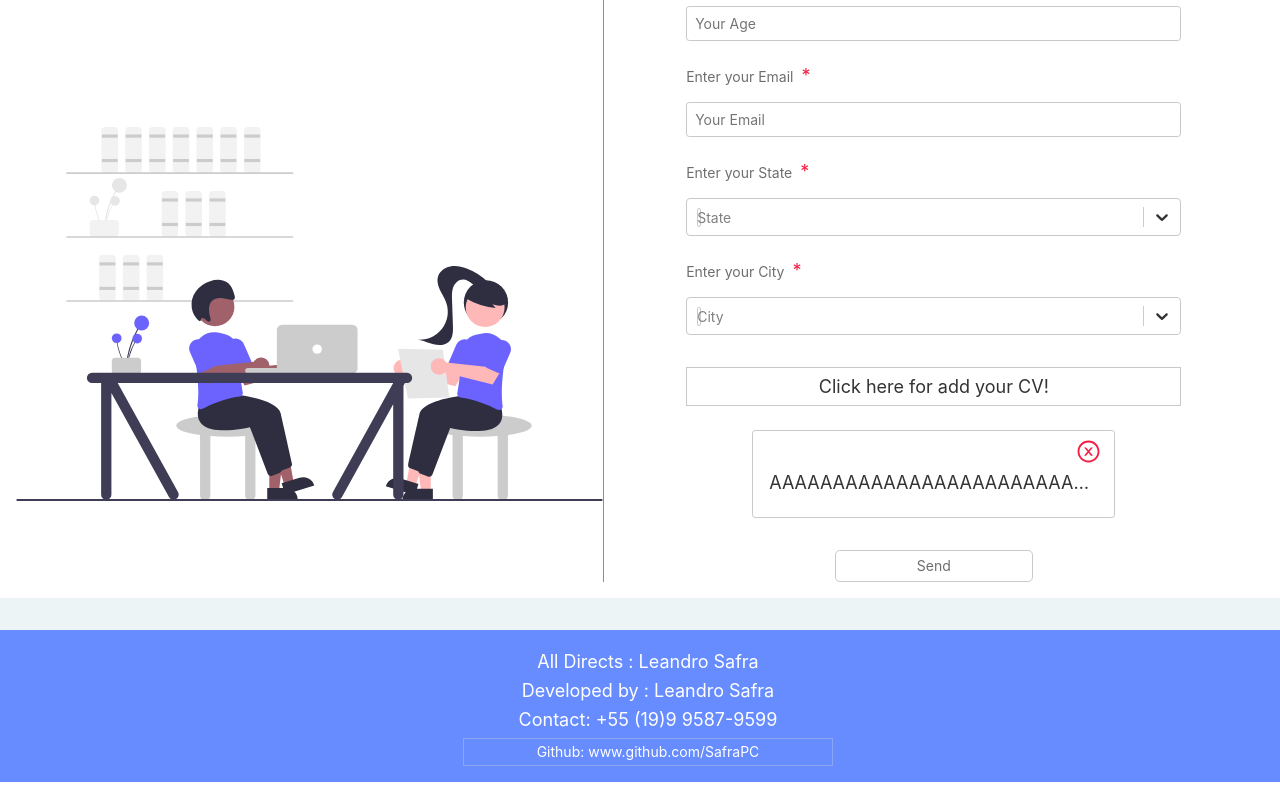
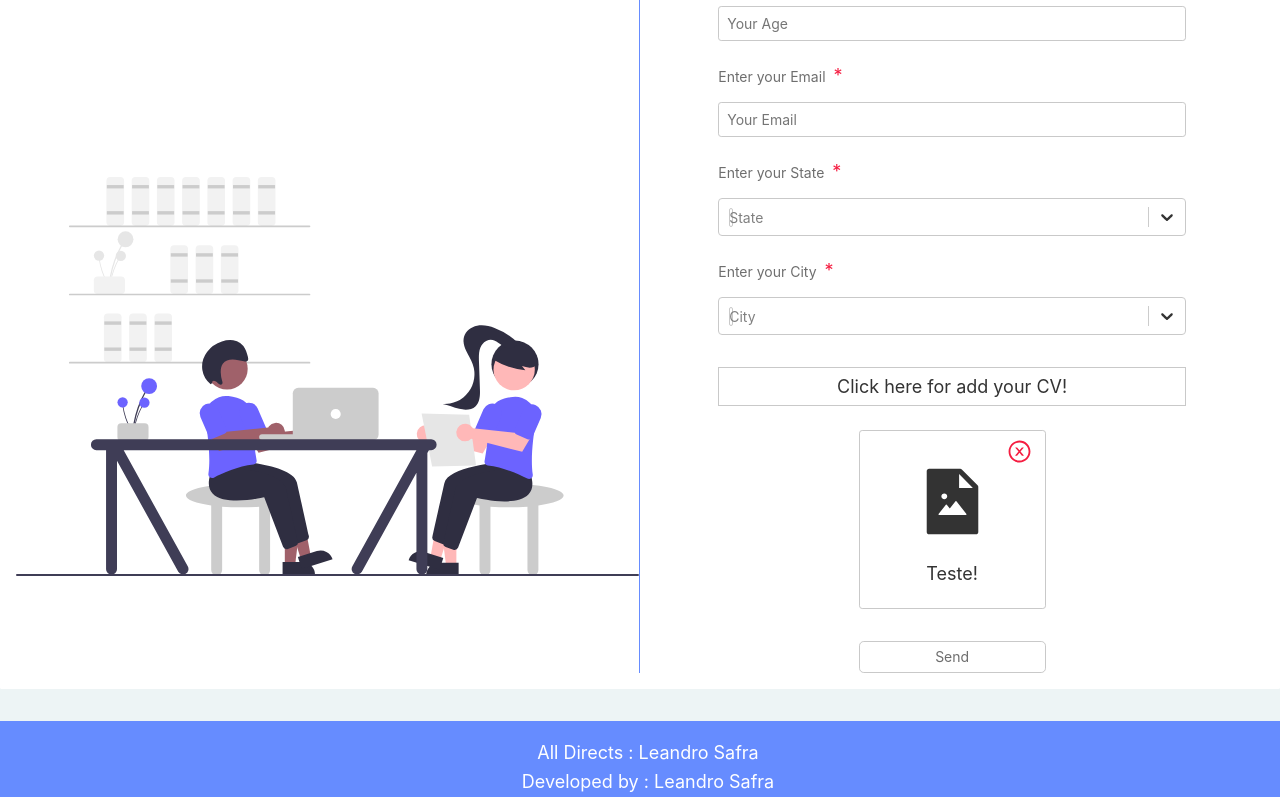
Before and after one commit to SafraPC/safrest, a React (Create React App) app: page /work_with_us in a window 1280 px wide. Shown: the part 421-1218 px from the top of the page. Built offline with nearby package versions, Linux system fonts and the light colour scheme; no server answers.

Commit message:
Finish styles, just need get file

```diff
--- a/src/components/FileCard/index.js
+++ b/src/components/FileCard/index.js
@@ -1,20 +1,22 @@
 import React from "react";
 
-import { CloseButton, Container, Description } from "./styles";
-import { AiOutlineCloseCircle } from "react-icons/ai";
+import { CloseButton, Container, Description,MyImage } from "./styles";
+import { AiOutlineCloseCircle,AiFillFileImage,AiFillFilePdf,AiFillFileWord } from "react-icons/ai";
 function FileCard(props) {
   return props.title ? (
     <Container>
-      <CloseButton>
+      <CloseButton onClick={()=>props.handleClose()}>
         <AiOutlineCloseCircle size={25} fill="var(--color-high-red)" />
       </CloseButton>
+      <MyImage>
       {props.extension === "jpg"
-        ? ""
+        ? <AiFillFileImage size={75}/>
         : props.extension === "pdf"
-        ? ""
+        ? <AiFillFilePdf size={75}/>
         : props.extension === "docx"
-        ? ""
+        ? <AiFillFileWord size={75}/>
         : null}
+      </MyImage>
       <Description>
         <label>{props.title}</label>
       </Description>
--- a/src/components/FileCard/styles.js
+++ b/src/components/FileCard/styles.js
@@ -2,7 +2,7 @@ import styled from "styled-components";
 
 export const Container = styled.div`
   margin-top: 1.5rem !important;
-  width: 55% !important;
+  width: 30% !important;
   border: 1px solid ${(props) => props.theme.inputBorder};
   border-radius: 0.2rem;
   padding: 0.5rem;
@@ -13,8 +13,13 @@ export const CloseButton = styled.div`
   max-width: 30px;
 `;
 
+export const MyImage = styled.div`
+display:flex !important;
+justify-content:center;
+`;
+
 export const Description = styled.div`
-  margin-top: 0.5rem;
+  margin-top: 1rem !important;
   padding: 0.5rem;
   text-align: center;
   margin: 0 auto;
--- a/src/pages/WorkWithUs/form.js
+++ b/src/pages/WorkWithUs/form.js
@@ -111,7 +111,7 @@ const MyForm = (props) => {
         <label htmlFor="myCV">{i18n.t("pageWWU.form.secction6.label")}</label>
         <input error={"oie"} type="file" id="myCV" />
       </section>
-     <FileCard title="AAAAAAAAAAAAAAAAAAAAAAAAAAAAAAAAAAAAAAAAAAAAAAAAA!"/>
+     <FileCard title="Teste!" handleClose={()=>(console.log('oii'))} extension={'jpg'}/>
       <button type="submit">{i18n.t("pageWWU.form.buttonSend.text")}</button>
     </form>
   );
```
